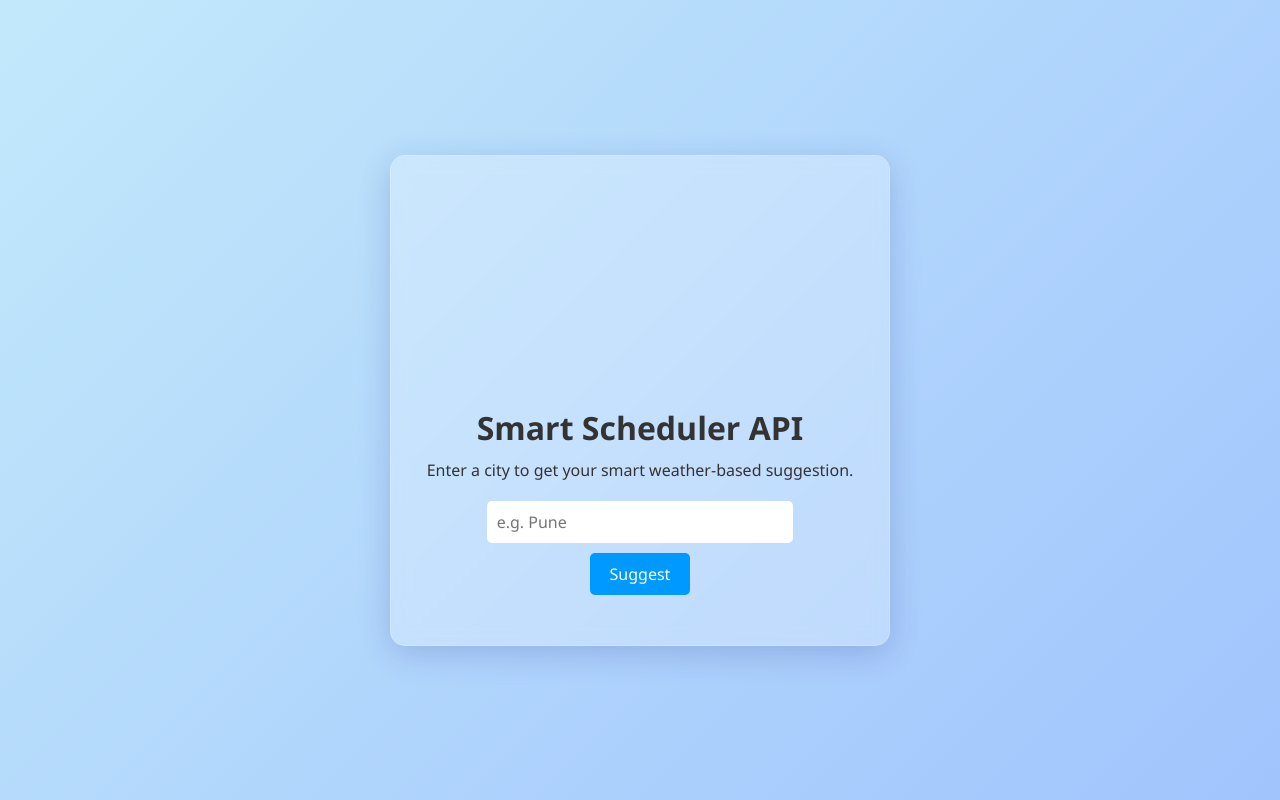
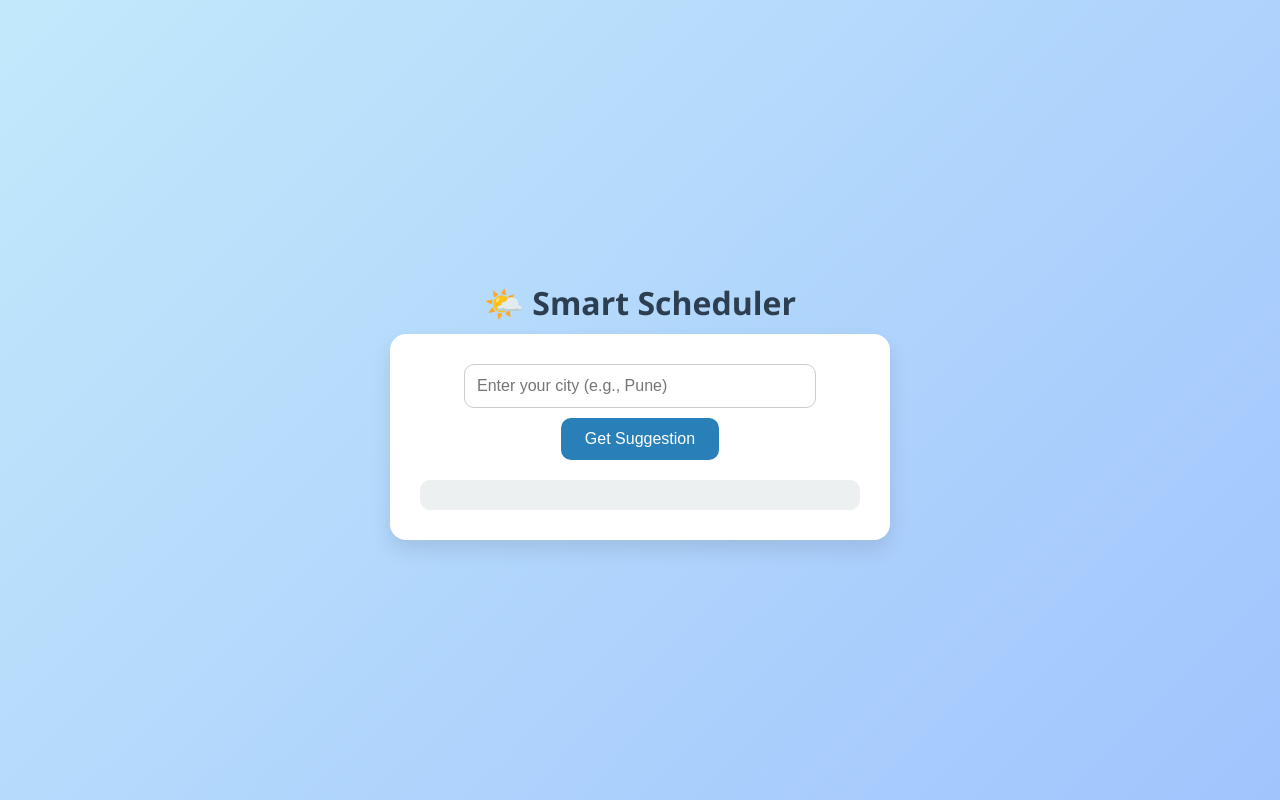
Before and after one commit to Aarya0310/weather-smart-scheduler, a Flask app: page / in a window 1280 px wide. Run offline with Flask 3, Linux system fonts and the light colour scheme.

Commit message:
index.html

```diff
--- a/templates/index.html
+++ b/templates/index.html
@@ -3,144 +3,130 @@
 <head>
   <meta charset="UTF-8" />
   <meta name="viewport" content="width=device-width, initial-scale=1.0"/>
-  <title>Smart Scheduler 🌤️</title>
-
-  <!-- Lottie Web Animation CDN -->
-  <script src="https://unpkg.com/lottie-web@latest/build/player/lottie.min.js"></script>
-
+  <title>Smart Scheduler</title>
   <style>
     * {
-      margin: 0;
-      padding: 0;
       box-sizing: border-box;
-      font-family: 'Segoe UI', sans-serif;
     }
 
     body {
-      background: linear-gradient(135deg, #c2e9fb, #a1c4fd);
-      height: 100vh;
+      margin: 0;
+      padding: 0;
+      font-family: "Segoe UI", sans-serif;
+      background: linear-gradient(135deg, #c2e9fb 0%, #a1c4fd 100%);
       display: flex;
+      flex-direction: column;
+      align-items: center;
       justify-content: center;
-      align-items: center;
+      min-height: 100vh;
+      animation: fadeIn 1s ease;
+    }
+
+    @keyframes fadeIn {
+      from { opacity: 0; transform: translateY(20px); }
+      to { opacity: 1; transform: translateY(0); }
+    }
+
+    h1 {
+      margin-bottom: 10px;
+      color: #2c3e50;
     }
 
     .container {
-      background: rgba(255, 255, 255, 0.25);
-      box-shadow: 0 8px 32px 0 rgba(31, 38, 135, 0.2);
-      backdrop-filter: blur(8px);
-      -webkit-backdrop-filter: blur(8px);
-      border-radius: 15px;
+      background-color: white;
       padding: 30px;
+      border-radius: 16px;
+      box-shadow: 0 10px 20px rgba(0, 0, 0, 0.1);
       text-align: center;
       width: 90%;
       max-width: 500px;
-      border: 1px solid rgba(255, 255, 255, 0.18);
+      animation: fadeInUp 1s ease;
     }
 
-    .container h1 {
-      font-size: 2rem;
-      color: #333;
-      margin-bottom: 10px;
+    @keyframes fadeInUp {
+      from { transform: translateY(40px); opacity: 0; }
+      to { transform: translateY(0); opacity: 1; }
     }
 
-    .container p {
-      font-size: 1rem;
-      color: #333;
-      margin-bottom: 20px;
-    }
-
-    #animation {
-      width: 200px;
-      height: 200px;
-      margin: 0 auto 20px;
-    }
-
-    input[type="text"] {
-      padding: 10px;
-      width: 70%;
-      border: none;
-      border-radius: 5px;
+    input {
+      padding: 12px;
+      width: 80%;
+      border-radius: 10px;
+      border: 1px solid #ccc;
       margin-bottom: 10px;
-      font-size: 1rem;
+      font-size: 16px;
     }
 
     button {
-      padding: 10px 20px;
-      background-color: #0099ff;
+      padding: 12px 24px;
+      background-color: #2980b9;
       color: white;
       border: none;
-      border-radius: 5px;
-      font-size: 1rem;
+      border-radius: 10px;
+      font-size: 16px;
       cursor: pointer;
+      transition: background-color 0.3s;
     }
 
     button:hover {
-      background-color: #007acc;
+      background-color: #3498db;
     }
 
-    .output {
+    #result {
       margin-top: 20px;
-      font-size: 0.95rem;
-      color: #222;
+      text-align: left;
+      padding: 15px;
+      background-color: #ecf0f1;
+      border-radius: 10px;
+      animation: fadeIn 0.5s ease;
+    }
+
+    .loading {
+      font-style: italic;
+      color: gray;
     }
   </style>
 </head>
 <body>
-
+  <h1>🌤️ Smart Scheduler</h1>
   <div class="container">
-    <div id="animation"></div>
-    <h1>Smart Scheduler API</h1>
-    <p>Enter a city to get your smart weather-based suggestion.</p>
-
-    <input type="text" id="cityInput" placeholder="e.g. Pune" />
+    <input type="text" id="cityInput" placeholder="Enter your city (e.g., Pune)" />
     <br />
-    <button onclick="getSuggestion()">Suggest</button>
-
-    <div class="output" id="resultBox"></div>
+    <button onclick="getSuggestion()">Get Suggestion</button>
+    <div id="result"></div>
   </div>
 
   <script>
-    // Load Lottie animation
-    lottie.loadAnimation({
-      container: document.getElementById('animation'),
-      renderer: 'svg',
-      loop: true,
-      autoplay: true,
-      path: 'https://assets1.lottiefiles.com/packages/lf20_jz9m9ovq.json' // Sun and cloud animation
-    });
-
-    // Call API on button click
     async function getSuggestion() {
       const city = document.getElementById("cityInput").value.trim();
-      const resultBox = document.getElementById("resultBox");
+      const resultDiv = document.getElementById("result");
 
       if (!city) {
-        resultBox.innerHTML = "Please enter a city.";
+        resultDiv.innerHTML = "<p>Please enter a city name.</p>";
         return;
       }
 
-      resultBox.innerHTML = "Loading...";
+      resultDiv.innerHTML = "<p class='loading'>Fetching data...</p>";
 
       try {
-        const response = await fetch(`/suggest?city=${city}`);
+        const response = await fetch(`/suggest?city=${encodeURIComponent(city)}`);
         const data = await response.json();
 
         if (data.error) {
-          resultBox.innerHTML = `<b>Error:</b> ${data.error}`;
+          resultDiv.innerHTML = `<p><strong>Error:</strong> ${data.error}</p>`;
         } else {
-          resultBox.innerHTML = `
-            <b>City:</b> ${data.city}<br/>
-            <b>Weather:</b> ${data.weather}<br/>
-            <b>Temperature:</b> ${data.temperature}°C<br/>
-            <b>AQI:</b> ${data.aqi}<br/>
-            <b>Suggestion:</b> ${data.suggestion}
+          resultDiv.innerHTML = `
+            <h3>📍 ${data.city}</h3>
+            <p><strong>🌦️ Weather:</strong> ${data.weather}</p>
+            <p><strong>🌡️ Temperature:</strong> ${data.temperature}°C</p>
+            <p><strong>🧪 AQI:</strong> ${data.aqi}</p>
+            <p><strong>📋 Suggestion:</strong> ${data.suggestion}</p>
           `;
         }
       } catch (err) {
-        resultBox.innerHTML = "Something went wrong. Please try again.";
+        resultDiv.innerHTML = "<p>Something went wrong. Try again later.</p>";
       }
     }
   </script>
-
 </body>
 </html>
```
